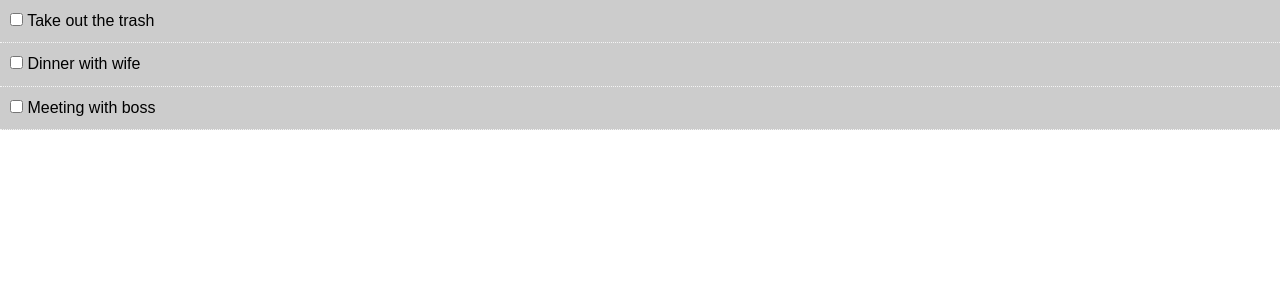
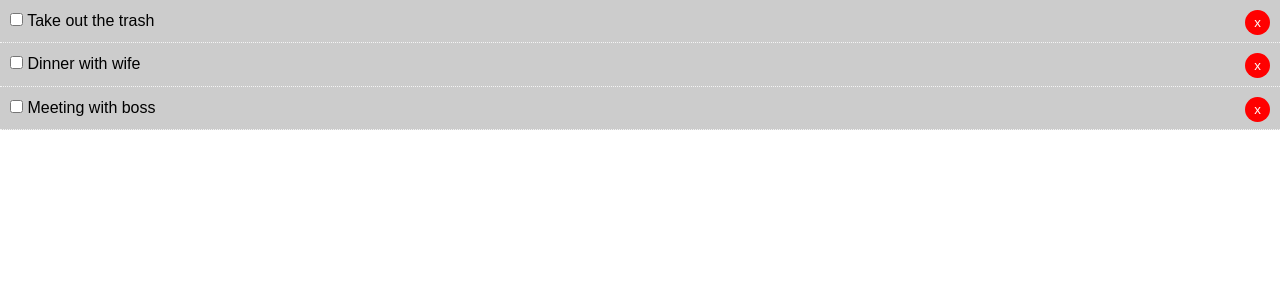
Before and after one commit to asyr01/react, a React (Create React App) app: page / in a window 1280 px wide. Shown: the top 300 px of the page. Built offline with nearby package versions, Linux system fonts and the light colour scheme; the HTML template or start-up script is replaced by a standard one.

Commit message:
delTodo method added

```diff
--- a/src/App.js
+++ b/src/App.js
@@ -25,14 +25,25 @@
   ]
 }
 
-markComplete = () => {
-  console.log('From app js');
+// Toggle Complete
+markComplete = (id) => {
+  this.setState({ todos: this.state.todos.map(todo => {
+    if(todo.id === id){
+      todo.completed = !todo.completed
+    }
+    return todo;
+  })});
+}
+
+// Delete Todo
+delTodo = (id) => {
+  this.setState({ todos: [...this.state.todos.filter(todo => todo.id !== id)]});
 }
 
 render() {
   return (
     <div className="App">
-    <Todos todos={this.state.todos} markComplete={this.markComplete} />
+    <Todos todos={this.state.todos} markComplete={this.markComplete} delTodo={this.delTodo} />
     </div>
   )
  }
--- a/src/components/Todoitem.js
+++ b/src/components/Todoitem.js
@@ -19,6 +19,7 @@
                 <p>
                     <input type="checkbox" onChange={this.props.markComplete.bind(this, id)}/> {' '}
                     { title }
+                    <button onClick={this.props.delTodo.bind(this, id)} style={btnStyle}>x</button>
                 </p>
             </div>
         )
@@ -30,5 +31,14 @@
     todo: PropTypes.object.isRequired
 }
 
+const btnStyle = {
+    background: '#f00',
+    color: '#fff',
+    border: 'none',
+    padding: '5px 9px',
+    borderRadius: '50%',
+    cursor: 'pointer',
+    float: 'right'
+}
 
 export default TodoItem;
--- a/src/components/Todos.js
+++ b/src/components/Todos.js
@@ -6,7 +6,7 @@
 
     render(){
         return this.props.todos.map((todo) => (
-            <Todoitem key={todo.id} todo={todo} markComplete={this.props.markComplete} />
+            <Todoitem key={todo.id} todo={todo} markComplete={this.props.markComplete} delTodo={this.props.delTodo} />
         ));
     }
 }
```
Also changed, not shown: 1 other file (tests, documents, lock files or other folders).
